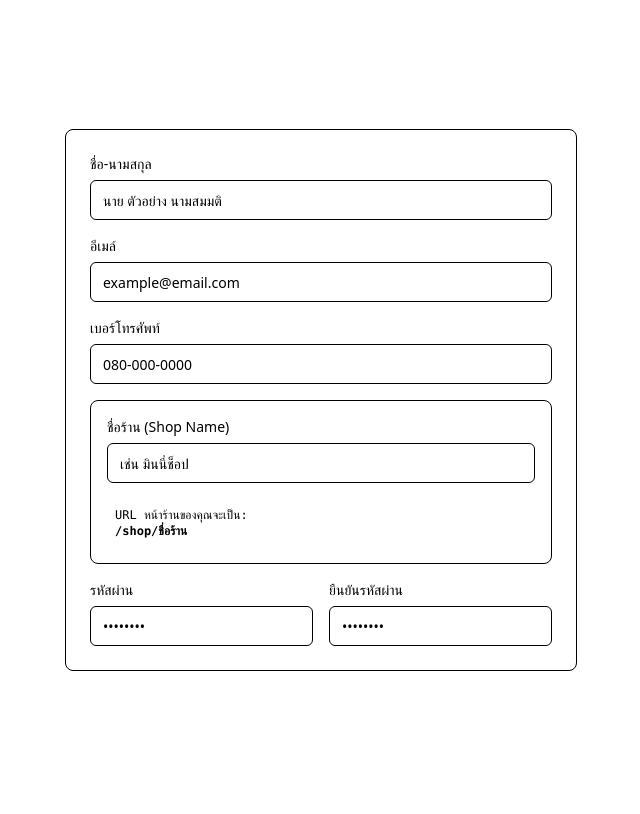
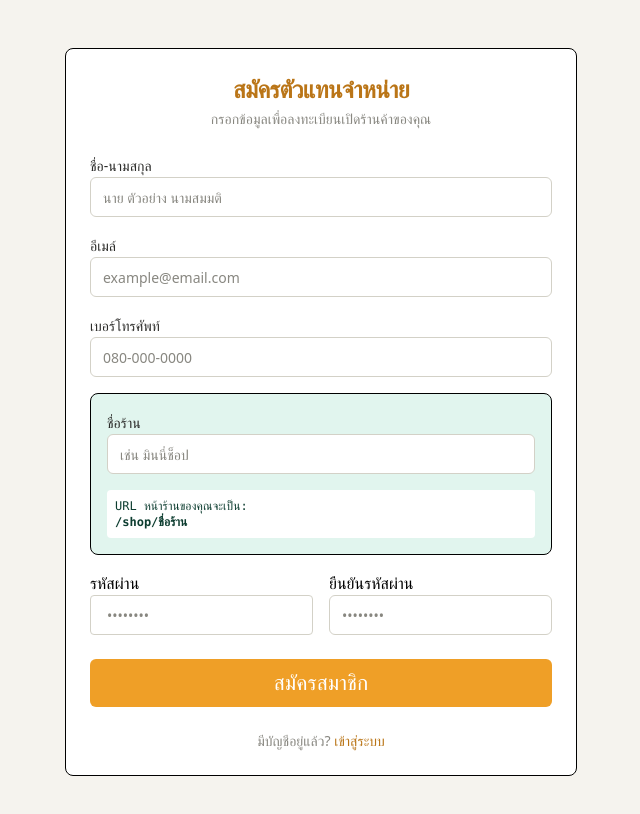
Before and after one commit to Dreamdevfull/Bootcamp, a Next.js app in the folder frontend/reseller_management_system/: page /register in a window 1280 px wide. Shown: the top 814 px of the page, without its empty margins (319-959 px from the left). Built offline with nearby package versions, Linux system fonts and the light colour scheme.

Commit message:
register 50%

```diff
--- a/frontend/reseller_management_system/src/app/(Auth)/register/page.tsx
+++ b/frontend/reseller_management_system/src/app/(Auth)/register/page.tsx
@@ -1,11 +1,14 @@
 import { Input } from '@/app/components/ui/input';
+import Link from 'next/link';
 import React from 'react'
 
 const RegisterPage = () => {
+    const classNamelabel = "text-sm font-medium text-[#2C2C2A]"
+    const classNameinput = "flex h-10 w-full rounded-md border text-[#888780] bg-[#FFFFFF] px-3 py-2 text-sm placeholder:text-[#888780] focus:outline-none focus:ring-2 disabled:cursor-not-allowed disabled:opacity-50 border-[#D3D1C7] focus:ring-[#9FE1CB]"
     const success = false
   if (success) {
     return (
-      <div className="flex min-h-screen items-center justify-center bg-[] p-4">
+      <div className="flex min-h-screen items-center justify-center bg-[#F5F3EE] p-4">
         {/* <Card className="w-full max-w-md text-center">
           <CardHeader>
             <div className="mx-auto w-16 h-16 bg-[var(--color-status-success-bg)] border-2 border-[var(--color-status-success-border)] rounded-full flex items-center justify-center mb-4">
@@ -48,36 +51,57 @@ const RegisterPage = () => {
   }
 
   return (
-    <div className="flex min-h-screen items-center justify-center bg-[] p-4 py-12">
-      {/* <Card className="w-full max-w-lg">
-        <CardHeader className="space-y-1 text-center">
-          <CardTitle className="text-2xl font-bold tracking-tight text-[var(--color-accent-main)]">
+    <div className="flex min-h-screen items-center justify-center bg-[#F5F3EE] p-4 py-12">
+      <div className="w-full max-w-lg">
+        <form action="" className="w-full max-w-lg space-y-6 border border-[] bg-[#FFFFFF] rounded-lg p-6">
+          <div className="space-y-1 text-center">
+          <div className="text-2xl font-bold tracking-tight text-[#BA7517]">
             สมัครตัวแทนจำหน่าย
-          </CardTitle>
-          <p className="text-sm text-[var(--color-neutral-muted)]">
+          </div>
+          <p className="text-sm text-[#888780]">
             กรอกข้อมูลเพื่อลงทะเบียนเปิดร้านค้าของคุณ
           </p>
-        </CardHeader> */}
-      <form action="" className="w-full max-w-lg space-y-6 border border-[] rounded-lg p-6">
-
+        </div>
           <div className="space-y-4">
-          <Input id="fullName" label="ชื่อ-นามสกุล" placeholder="นาย ตัวอย่าง นามสมมติ" required value=""/>
-          <Input id="email" type="email" label="อีเมล์" placeholder="example@email.com" required value="" />
-          <Input id="phone" type="tel" label="เบอร์โทรศัพท์" placeholder="080-000-0000" required value=""
-          />
-          <div className="p-4 bg-[] rounded-lg border border-[] space-y-4">
-            <Input id="shopName" label="ชื่อร้าน (Shop Name)" placeholder="เช่น มินนี่ช็อป" required value=""/>
-            <p className="text-xs text-[] font-mono bg-white p-2 rounded">
+            <label htmlFor="fullName" className={classNamelabel}>ชื่อ-นามสกุล</label>
+            <input className={classNameinput} id="fullName" placeholder="นาย ตัวอย่าง นามสมมติ" required/>
+            <label htmlFor="email" className={classNamelabel}>อีเมล์</label>
+            <input className={classNameinput} id="email" type="email" placeholder="example@email.com" required />
+            <label htmlFor="phone" className={classNamelabel}>เบอร์โทรศัพท์</label>
+            <input className={classNameinput} id="phone" type="tel" placeholder="080-000-0000" required/>
+            <div className="p-4 bg-[#e1f5ee] rounded-lg border border-[] space-y-4">
+              <label htmlFor="shopName" className={classNamelabel}>ชื่อร้าน</label>
+              <input className={classNameinput} id="shopName" placeholder="เช่น มินนี่ช็อป" required/>
+              <p className="text-xs text-[#0d3d30] font-mono bg-white p-2 rounded">
                 URL หน้าร้านของคุณจะเป็น: <br />
                 <strong>/shop/ชื่อร้าน</strong>
               </p>
             </div>
-          <div className="grid grid-cols-2 gap-4">
-            <Input id="password" type="password" label="รหัสผ่าน" placeholder="••••••••" required value="" />
-            <Input id="confirmPassword" type="password"  label="ยืนยันรหัสผ่าน" placeholder="••••••••" required value="" />
+            <div className="flex gap-4">
+              <div className="flex-1">
+                <label htmlFor="password">รหัสผ่าน</label>
+                <input id="password" type="password" placeholder="••••••••" required className="w-full border rounded px-4 py-2 h-10 text-sm placeholder:text-[#888780] focus:outline-none focus:ring-2 disabled:cursor-not-allowed disabled:opacity-50 border-[#D3D1C7] focus:ring-[#9FE1CB]" />
+
+              </div>
+
+              <div className="flex-1">
+                <label htmlFor="confirmPassword">ยืนยันรหัสผ่าน</label>
+                <input id="confirmPassword" type="password" placeholder="••••••••" required className={classNameinput} />
+              </div>
+
             </div>
           </div>
+          <button type="submit" className="w-full bg-[#EF9F27] text-[#FFFFFF] hover:bg-[#BA7517] focus:outline-none focus:ring-2 focus:ring-[#BA7517] cursor-pointer rounded-md px-4 py-2 text-[21px]">
+            สมัครสมาชิก
+          </button>
+          <p className="text-center text-sm text-[#888780]">
+            มีบัญชีอยู่แล้ว?{" "}
+            <Link href="/reseller/login" className="text-[#BA7517] hover:underline">
+              เข้าสู่ระบบ
+            </Link>
+          </p>
         </form>
+      </div>
     </div>
   )
 }
```
Lines whose indentation alone changed are shown as unchanged.
